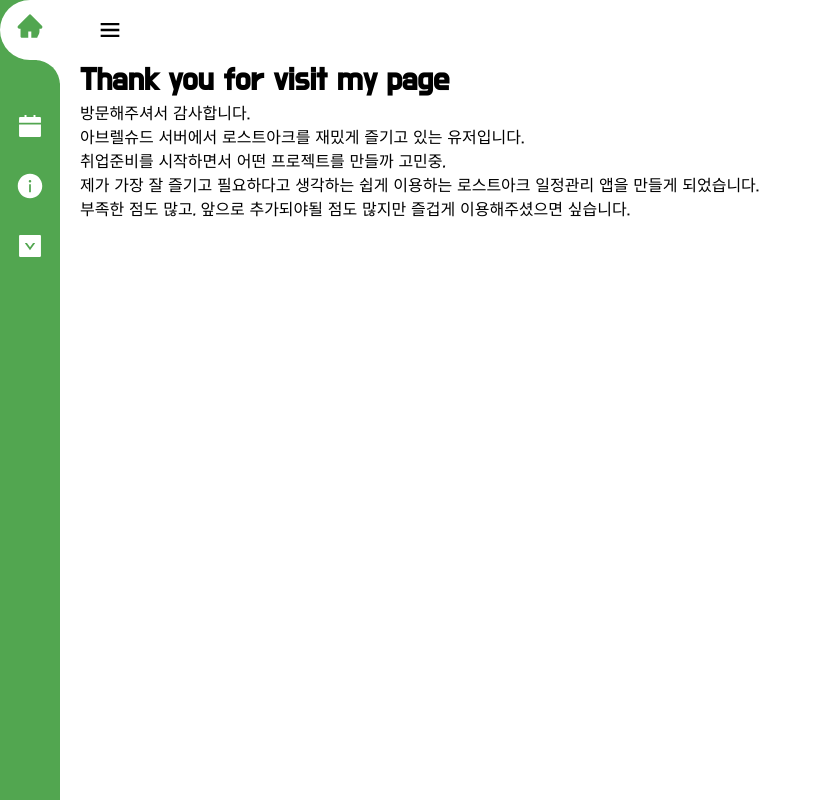
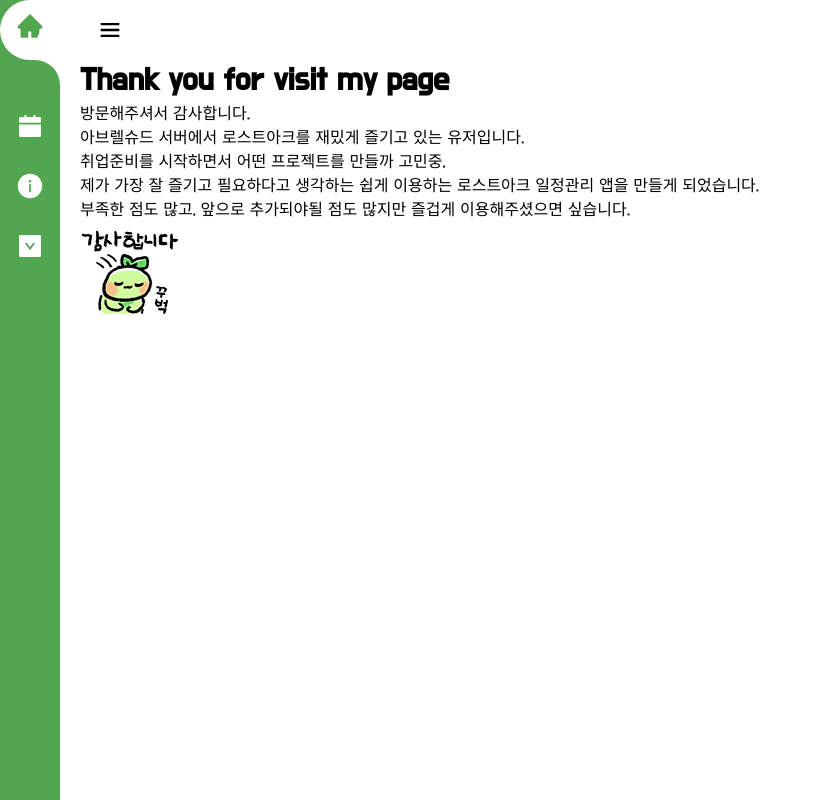
Before and after one commit to AppleTrick/loaple, a React (Create React App) app: page /thanks in a window 1280 px wide. Shown: the whole page, without its empty margins (0-822 px from the left). Built offline with nearby package versions, Linux system fonts and the light colour scheme; a web font is replaced by a local one.

Commit message:
add 감사인사 이미지 추가

```diff
--- a/src/pages/Thanks.tsx
+++ b/src/pages/Thanks.tsx
@@ -2,6 +2,7 @@ import TopBar from "containers/TopBar";
 import { RootState } from "modules";
 import { useSelector } from "react-redux";
 import styled from "styled-components";
+import thanks from "../assets/image/ThanksImage/thanks.png";
 
 const MainDiv = styled.div<{ open: boolean }>`
     position: absolute;
@@ -23,6 +24,7 @@ const Thanks = () => {
             <p>취업준비를 시작하면서 어떤 프로젝트를 만들까 고민중,</p>
             <p>제가 가장 잘 즐기고 필요하다고 생각하는 쉽게 이용하는 로스트아크 일정관리 앱을 만들게 되었습니다.</p>
             <p>부족한 점도 많고, 앞으로 추가되야될 점도 많지만 즐겁게 이용해주셨으면 싶습니다.</p>
+            <img src={thanks }/>
         </MainDiv>
 
     )
```
Also changed, not shown: src/assets/image/ThanksImage/thanks.png (added).
